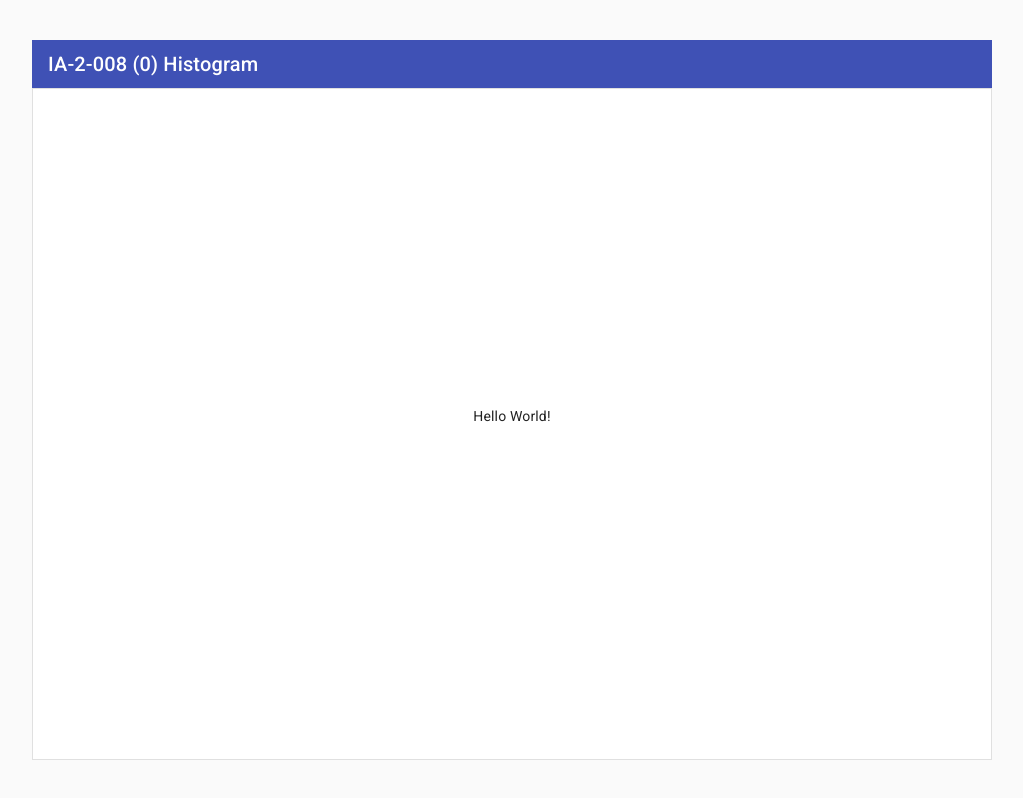
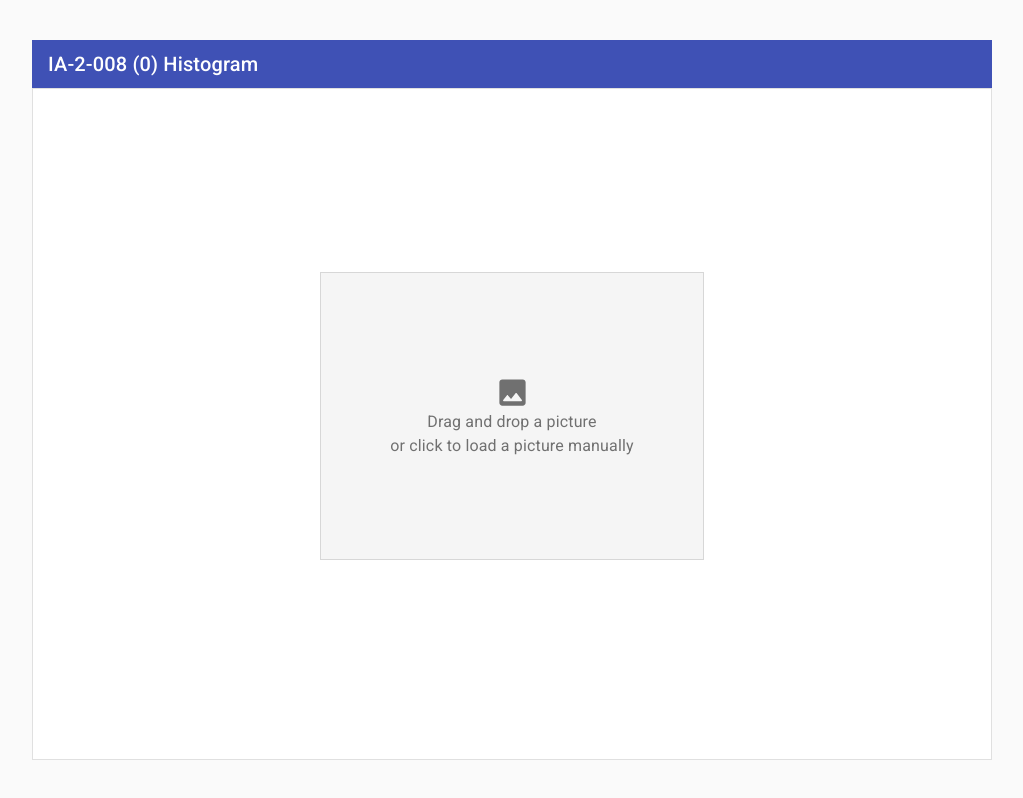
Before and after one commit to DanielGiljam/ia-2-008-0-histogram, a Next.js app: page / in a window 1280 px wide. Shown: the whole page, without its empty margins (128-1151 px from the left). Built offline with nearby package versions, Linux system fonts and the light colour scheme.

Commit message:
Adds picture loading interface

```diff
--- a/package.json
+++ b/package.json
@@ -20,6 +20,7 @@
   },
   "devDependencies": {
     "@material-ui/core": "^4.9.12",
+    "@material-ui/icons": "^4.9.1",
     "@types/node": "^13.13.4",
     "@types/react": "^16.9.34",
     "@typescript-eslint/eslint-plugin": "^2.30.0",
@@ -37,6 +38,7 @@
     "prettier-eslint-cli": "^5.0.0",
     "react": "^16.13.1",
     "react-dom": "^16.13.1",
+    "react-dropzone": "^11.0.1",
     "typescript": "^3.8.3"
   },
   "dependencies": {}
--- a/pages/index.tsx
+++ b/pages/index.tsx
@@ -1,5 +1,166 @@
+import {useCallback, useEffect, useState} from "react"
+
+import Paper from "@material-ui/core/Paper"
+import Typography from "@material-ui/core/Typography"
+import InsertPhotoRoundedIcon from "@material-ui/icons/InsertPhotoRounded"
+
+import {Theme, createStyles, makeStyles} from "@material-ui/core/styles"
+
+import clsx from "clsx"
+
+import {useDropzone} from "react-dropzone"
+
+import {breakpoint as bp} from "../src/theme/constants"
+
+const useStyles = makeStyles((theme: Theme) =>
+  createStyles({
+    paper: {
+      alignItems: "center",
+      backgroundColor: theme.palette.grey[100],
+      display: "flex",
+      flexDirection: "column",
+      justifyContent: "center",
+      height: "100%",
+      maxHeight: theme.breakpoints.values[bp] * 0.3,
+      maxWidth: theme.breakpoints.values[bp] * 0.4,
+      padding: theme.spacing(2),
+      width: "100%",
+      "& > canvas": {
+        position: "absolute",
+      },
+      "&:hover": {
+        backgroundColor: theme.palette.grey[200],
+        cursor: "pointer",
+        "& > canvas": {
+          opacity: theme.palette.action.focusOpacity,
+          transition: theme.transitions.create("opacity"),
+        },
+        "& > :not(canvas)": {
+          zIndex: 1,
+        },
+      },
+    },
+    paperDragActive: {
+      backgroundColor: theme.palette.grey[200],
+      cursor: "copy",
+      "& > svg": {
+        animation: `${
+          theme.transitions.duration.complex * 2
+        }ms infinite linear alternate $iconDragActiveAnimation`,
+        fontSize: theme.typography.h1.fontSize,
+      },
+      "& > canvas": {
+        opacity: theme.palette.action.focusOpacity,
+        transition: theme.transitions.create("opacity"),
+      },
+      "& > :not(canvas)": {
+        zIndex: 1,
+      },
+    },
+    "@keyframes iconDragActiveAnimation": {
+      from: {
+        transform: "scale(0.75)",
+      },
+      to: {
+        transform: "scale(1)",
+      },
+    },
+  }),
+)
+
+let fileReader: FileReader
+let image: HTMLImageElement
+
+function onDropAccepted ([picture]: File[]): void {
+  fileReader.readAsDataURL(picture)
+}
+
+function fileReaderOnLoad (event: ProgressEvent<FileReader>): void {
+  image.src = event.target.result.toString()
+}
+
 function Index (): JSX.Element {
-  return <div>Hello World!</div>
+  const [imageData, setImageData] = useState<ImageData | undefined>()
+  const styles = useStyles()
+  const onDropRejected = useCallback((rejects) => {
+    // TODO: display in UI when files are rejected
+    console.log("[onDropRejected]: Following files were rejected:", rejects)
+  }, [])
+  const imageOnLoad = useCallback(() => {
+    const paper = document.getElementById("paper")
+    const canvas = document.getElementById("canvas") as HTMLCanvasElement
+    const paperRect = paper.getBoundingClientRect()
+    const canvasContext2D = canvas.getContext("2d")
+    canvasContext2D.drawImage(image, 0, 0)
+    const imageData = canvasContext2D.getImageData(
+      0,
+      0,
+      image.width,
+      image.height,
+    )
+    // TODO: resize canvas when document resizes
+    const maxWidth = paperRect.width - 2
+    const maxHeight = paperRect.height - 2
+    let width = image.width
+    let height = image.height
+    if (width > height) {
+      if (width > maxWidth) {
+        height *= maxWidth / width
+        width = maxWidth
+      }
+    } else {
+      if (height > maxHeight) {
+        width *= maxHeight / height
+        height = maxHeight
+      }
+    }
+    canvas.width = width
+    canvas.height = height
+    canvasContext2D.drawImage(image, 0, 0, width, height)
+    setImageData(imageData)
+  }, [])
+  useEffect(() => {
+    fileReader = new FileReader()
+    image = new Image()
+    fileReader.addEventListener("load", fileReaderOnLoad)
+    image.addEventListener("load", imageOnLoad)
+    return (): void => {
+      fileReader.removeEventListener("load", fileReaderOnLoad)
+      image.removeEventListener("load", imageOnLoad)
+    }
+  }, [])
+  const {getRootProps, getInputProps, isDragActive} = useDropzone({
+    accept: "image/*",
+    multiple: false,
+    onDropAccepted,
+    onDropRejected,
+    preventDropOnDocument: true,
+  })
+  return (
+    <Paper
+      className={clsx(styles.paper, isDragActive && styles.paperDragActive)}
+      id={"paper"}
+      {...getRootProps()}
+    >
+      <input {...getInputProps()} />
+      <canvas hidden={!imageData} id={"canvas"}></canvas>
+      <InsertPhotoRoundedIcon color={"action"} fontSize={"large"} />
+      <Typography
+        align={"center"}
+        color={"textSecondary"}
+        component={"span"}
+        noWrap
+      >
+        Drag and drop a picture
+        {isDragActive ? undefined : (
+          <>
+            <br />
+            or click to load a picture manually
+          </>
+        )}
+      </Typography>
+    </Paper>
+  )
 }
 
 export default Index
```
Also changed, not shown: 1 other file (tests, documents, lock files or other folders).
